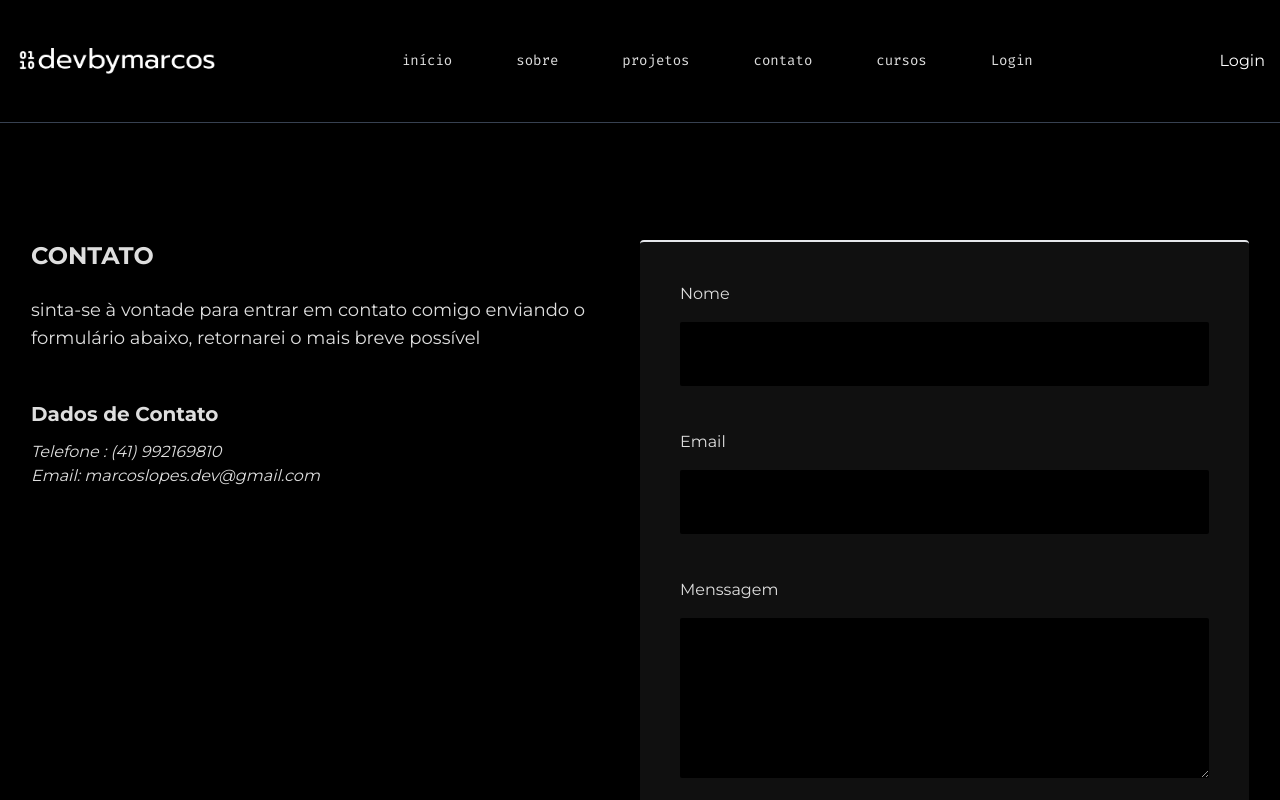
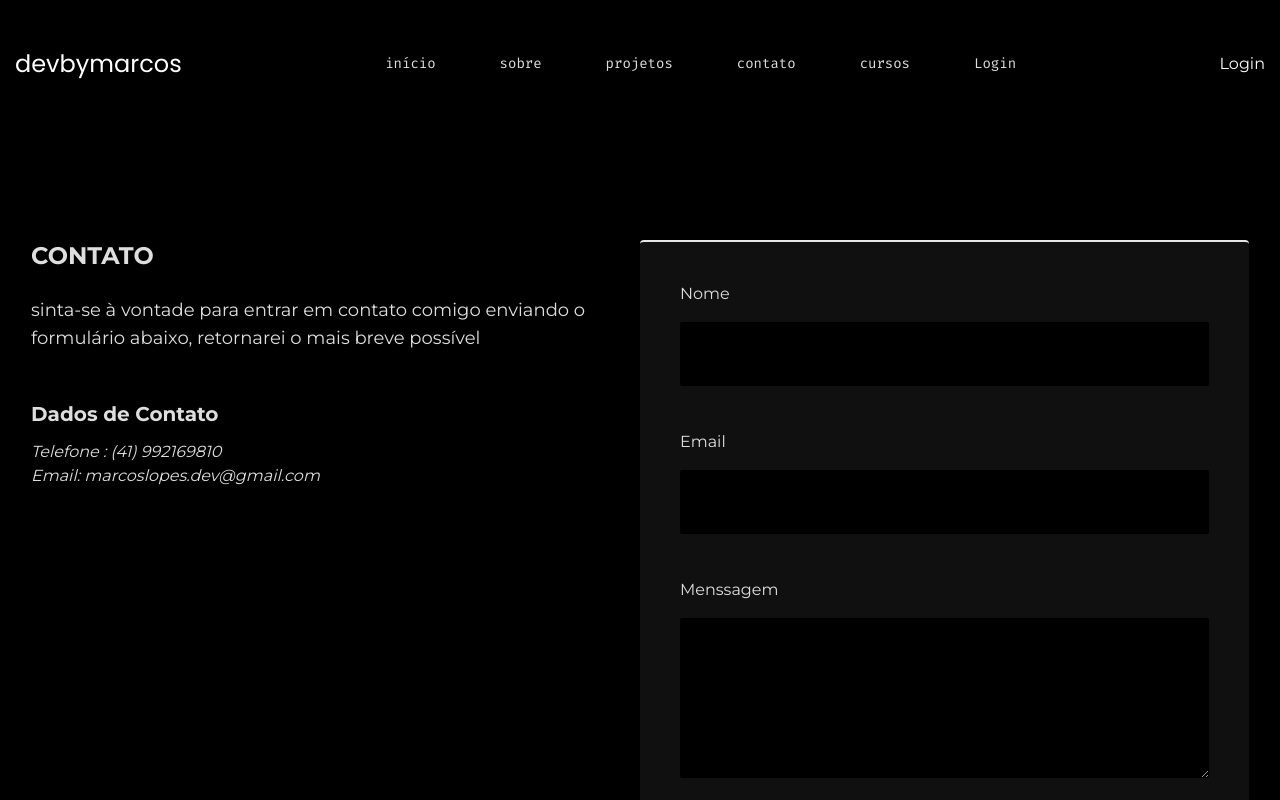
Before and after one commit to devbymarcos/marcoslopes.dev, a Next.js app: page /contato in a window 1280 px wide. Shown: the top 800 px of the page. Built offline with nearby package versions, Linux system fonts and the light colour scheme.

Commit message:
refactor logo

```diff
--- a/src/app/fonts.js
+++ b/src/app/fonts.js
@@ -1,4 +1,9 @@
-import { Montserrat, Fira_Code, Source_Code_Pro } from "next/font/google";
+import {
+  Montserrat,
+  Fira_Code,
+  Source_Code_Pro,
+  Poppins,
+} from "next/font/google";
 
 export const montserrat = Montserrat({
   weight: ["400", "700"],
@@ -14,3 +19,8 @@ export const sourceCodePro = Source_Code_Pro({
   weight: ["400", "700"],
   subsets: ["latin"],
 });
+
+export const poppins = Poppins({
+  weight: ["400", "700"],
+  subsets: ["latin"],
+});
--- a/src/components/header/Header.js
+++ b/src/components/header/Header.js
@@ -5,7 +5,7 @@ import { usePathname } from "next/navigation";
 import MenuMobile from "../menu-mobile/MenuMobile";
 import BtnMobile from "../btn-mobile/BtnMobile";
 import { useEffect, useState } from "react";
-import { firaCode, sourceCodePro } from "@/app/fonts";
+import { firaCode, poppins } from "@/app/fonts";
 import Image from "next/image";
 
 export default function Header() {
@@ -34,18 +34,13 @@ export default function Header() {
   });
 
   return (
-    <header className="header-nav border-b border-gray-700  fixed top-0 transition-all bg-primary-light dark:bg-primary-dark z-40 px-3 sm:px-0    w-full  items-center  py-12 ">
+    <header className="header-nav   fixed top-0 transition-all bg-primary-light dark:bg-primary-dark z-40 px-3 sm:px-0    w-full  items-center  py-12 ">
       <div className=" flex gap-4 items-center justify-between px-3  md:px-0   container-custom  ">
         <Link
           href="/"
-          className={`${sourceCodePro.className} flex justify-between   items-center   text-2xl text-primary-light `}
+          className={`${poppins.className} flex justify-between   items-center   text-2xl text-primary-light `}
         >
-          <Image
-            src="/images/devbymarcos-white.png"
-            width={200}
-            height={22}
-            alt="Logo devbymarcos"
-          />
+          devbymarcos
         </Link>
         <nav className="hidden md:block justify-self-start">
           <ul className="flex justify-center items-center  ">
```
